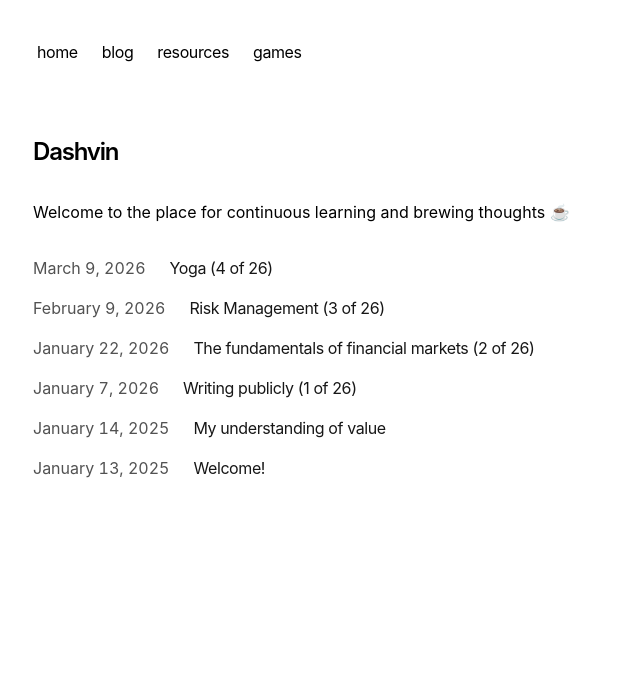
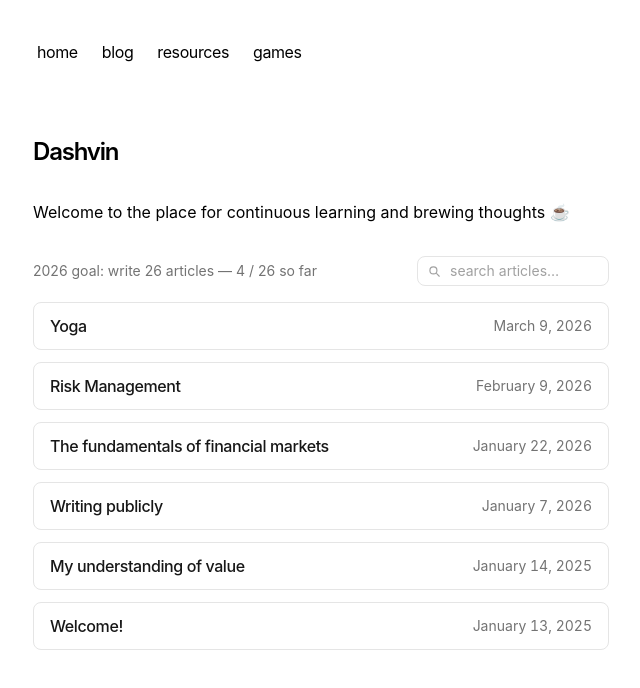
Before and after one commit to dashvinsingh/dashvinsingh.github.io, a Next.js app: page / in a window 1280 px wide. Shown: the top 688 px of the page, without its empty margins (319-959 px from the left). Built offline with nearby package versions, Linux system fonts and the light colour scheme.

Commit message:
update ui

```diff
--- a/app/blog/page.tsx
+++ b/app/blog/page.tsx
@@ -1,4 +1,5 @@
 import { BlogPosts } from 'app/components/posts'
+import { getBlogPosts } from 'app/blog/utils'
 
 export const metadata = {
   title: 'Blog',
@@ -6,10 +7,11 @@ export const metadata = {
 }
 
 export default function Page() {
+  const posts = getBlogPosts()
   return (
     <section>
       <h1 className="font-semibold text-2xl mb-8 tracking-tighter">blog</h1>
-      <BlogPosts />
+      <BlogPosts posts={posts} />
     </section>
   )
 }
--- a/app/blog/posts/2026-01-07-writing-publicly.mdx
+++ b/app/blog/posts/2026-01-07-writing-publicly.mdx
@@ -1,5 +1,5 @@
 ---
-title: 'Writing publicly (1 of 26)'
+title: 'Writing publicly'
 publishedAt: '2026-01-07'
 summary: 'A note to self on writing publicly'
 published: true
--- a/app/blog/posts/2026-01-21-financial-markets.mdx
+++ b/app/blog/posts/2026-01-21-financial-markets.mdx
@@ -1,5 +1,5 @@
 ---
-title: 'The fundamentals of financial markets (2 of 26)'
+title: 'The fundamentals of financial markets'
 publishedAt: '2026-01-22'
 summary: 'A reflection on my investment journey and recent attempts to learn the fundamentals of investment and trading.'
 published: true
--- a/app/blog/posts/2026-02-09-risk-management.mdx
+++ b/app/blog/posts/2026-02-09-risk-management.mdx
@@ -1,5 +1,5 @@
 ---
-title: 'Risk Management (3 of 26)'
+title: 'Risk Management'
 publishedAt: 2026-02-09
 summary: 'An attempt to define risk management and how it affects our day to day'
 published: true
--- a/app/blog/posts/2026-03-09-yoga.mdx
+++ b/app/blog/posts/2026-03-09-yoga.mdx
@@ -1,5 +1,5 @@
 ---
-title: 'Yoga (4 of 26)'
+title: 'Yoga'
 publishedAt: 2026-03-09
 summary: 'A few thoughts on the beautiful practice of Yoga.'
 published: true
--- a/app/blog/utils.ts
+++ b/app/blog/utils.ts
@@ -55,38 +55,4 @@ export function getBlogPosts() {
   return posts.filter(post => post.metadata.published == 'true')
 }
 
-export function formatDate(date: string, includeRelative = false) {
-  let currentDate = new Date()
-  if (!date.includes('T')) {
-    date = `${date}T00:00:00`
-  }
-  let targetDate = new Date(date)
-
-  let yearsAgo = currentDate.getFullYear() - targetDate.getFullYear()
-  let monthsAgo = currentDate.getMonth() - targetDate.getMonth()
-  let daysAgo = currentDate.getDate() - targetDate.getDate()
-
-  let formattedDate = ''
-
-  if (yearsAgo > 0) {
-    formattedDate = `${yearsAgo}y ago`
-  } else if (monthsAgo > 0) {
-    formattedDate = `${monthsAgo}mo ago`
-  } else if (daysAgo > 0) {
-    formattedDate = `${daysAgo}d ago`
-  } else {
-    formattedDate = 'Today'
-  }
-
-  let fullDate = targetDate.toLocaleString('en-us', {
-    month: 'long',
-    day: 'numeric',
-    year: 'numeric',
-  })
-
-  if (!includeRelative) {
-    return fullDate
-  }
-
-  return `${fullDate} (${formattedDate})`
-}
+export { formatDate } from 'app/lib/format'
--- a/app/components/posts.tsx
+++ b/app/components/posts.tsx
@@ -1,32 +1,80 @@
+'use client'
+
+import { useState } from 'react'
 import Link from 'next/link'
-import { formatDate, getBlogPosts } from 'app/blog/utils'
+import { formatDate } from 'app/lib/format'
 
-export function BlogPosts() {
-  let allBlogs = getBlogPosts()
+const GOAL_YEAR = 2026
+const GOAL_COUNT = 26
+
+type Post = {
+  slug: string
+  metadata: {
+    title: string
+    publishedAt: string
+    summary: string
+  }
+}
+
+export function BlogPosts({ posts }: { posts: Post[] }) {
+  const [query, setQuery] = useState('')
+
+  const count2026 = posts.filter(
+    (post) => new Date(post.metadata.publishedAt).getFullYear() === GOAL_YEAR
+  ).length
+
+  const filtered = posts
+    .sort((a, b) =>
+      new Date(a.metadata.publishedAt) > new Date(b.metadata.publishedAt)
+        ? -1
+        : 1
+    )
+    .filter((post) => {
+      const q = query.toLowerCase()
+      return (
+        post.metadata.title.toLowerCase().includes(q) ||
+        post.metadata.summary.toLowerCase().includes(q)
+      )
+    })
 
   return (
-    <div>
-      {allBlogs
-        .sort((a, b) => {
-          if (
-            new Date(a.metadata.publishedAt) > new Date(b.metadata.publishedAt)
-          ) {
-            return -1
-          }
-          return 1
-        })
-        .map((post) => (
+    <div className="flex flex-col gap-3">
+      <div className="flex flex-col gap-2 sm:flex-row sm:items-center sm:justify-between mb-1">
+        <p className="text-sm text-neutral-500 dark:text-neutral-400 shrink-0">
+          {GOAL_YEAR} goal: write {GOAL_COUNT} articles &mdash; {count2026} / {GOAL_COUNT} so far
+        </p>
+        <div className="relative w-full sm:w-48">
+          <svg
+            className="absolute left-2.5 top-1/2 -translate-y-1/2 w-3.5 h-3.5 text-neutral-400 dark:text-neutral-500 pointer-events-none"
+            xmlns="http://www.w3.org/2000/svg"
+            fill="none"
+            viewBox="0 0 24 24"
+            strokeWidth={2}
+            stroke="currentColor"
+          >
+            <path strokeLinecap="round" strokeLinejoin="round" d="m21 21-4.35-4.35M17 11A6 6 0 1 1 5 11a6 6 0 0 1 12 0Z" />
+          </svg>
+          <input
+            type="text"
+            value={query}
+            onChange={(e) => setQuery(e.target.value)}
+            placeholder="search articles…"
+            className="w-full pl-8 pr-3 py-1 text-sm bg-transparent border border-neutral-200 dark:border-neutral-800 rounded-lg text-neutral-700 dark:text-neutral-300 placeholder-neutral-400 dark:placeholder-neutral-600 focus:outline-none focus:border-neutral-400 dark:focus:border-neutral-500 focus:ring-1 focus:ring-neutral-300 dark:focus:ring-neutral-700 transition-all"
+          />
+        </div>
+      </div>
+      {filtered.map((post) => (
         <Link
           key={post.slug}
-            className="flex mb-4"
           href={`/blog/${post.slug}`}
+          className="group block rounded-lg border border-neutral-200 dark:border-neutral-800 px-4 py-3 hover:border-neutral-400 dark:hover:border-neutral-600 hover:bg-neutral-50 dark:hover:bg-neutral-900 transition-colors"
         >
-            <div className="w-full flex flex-col md:flex-row items-start space-y-1 md:space-y-0 md:space-x-6">
-              <p className="text-neutral-600 dark:text-neutral-400 text-xs md:text-base md:min-w-[100px] md:flex-shrink-0 tabular-nums">
+          <div className="flex items-center justify-between gap-4">
+            <p className="text-neutral-900 dark:text-neutral-100 tracking-tight font-medium leading-snug">
+              {post.metadata.title}
+            </p>
+            <p className="text-neutral-500 dark:text-neutral-400 text-sm tabular-nums whitespace-nowrap flex-shrink-0">
               {formatDate(post.metadata.publishedAt, false)}
-              </p>
-              <p className="text-neutral-900 dark:text-neutral-100 tracking-tight">
-                {post.metadata.title}
             </p>
           </div>
         </Link>
--- /dev/null
+++ b/app/lib/format.ts
@@ -0,0 +1,35 @@
+export function formatDate(date: string, includeRelative = false) {
+  let currentDate = new Date()
+  if (!date.includes('T')) {
+    date = `${date}T00:00:00`
+  }
+  let targetDate = new Date(date)
+
+  let yearsAgo = currentDate.getFullYear() - targetDate.getFullYear()
+  let monthsAgo = currentDate.getMonth() - targetDate.getMonth()
+  let daysAgo = currentDate.getDate() - targetDate.getDate()
+
+  let formattedDate = ''
+
+  if (yearsAgo > 0) {
+    formattedDate = `${yearsAgo}y ago`
+  } else if (monthsAgo > 0) {
+    formattedDate = `${monthsAgo}mo ago`
+  } else if (daysAgo > 0) {
+    formattedDate = `${daysAgo}d ago`
+  } else {
+    formattedDate = 'Today'
+  }
+
+  let fullDate = targetDate.toLocaleString('en-us', {
+    month: 'long',
+    day: 'numeric',
+    year: 'numeric',
+  })
+
+  if (!includeRelative) {
+    return fullDate
+  }
+
+  return `${fullDate} (${formattedDate})`
+}
--- a/app/page.tsx
+++ b/app/page.tsx
@@ -1,6 +1,8 @@
 import { BlogPosts } from 'app/components/posts'
+import { getBlogPosts } from 'app/blog/utils'
 
 export default function Page() {
+  const posts = getBlogPosts()
   return (
     <section>
       <h1 className="mb-8 text-2xl font-semibold tracking-tighter">
@@ -10,7 +12,7 @@ export default function Page() {
         {`Welcome to the place for continuous learning and brewing thoughts ☕️`}
       </p>
       <div className="my-8">
-        <BlogPosts />
+        <BlogPosts posts={posts} />
       </div>
     </section>
   )
```
Lines whose indentation alone changed are shown as unchanged.
